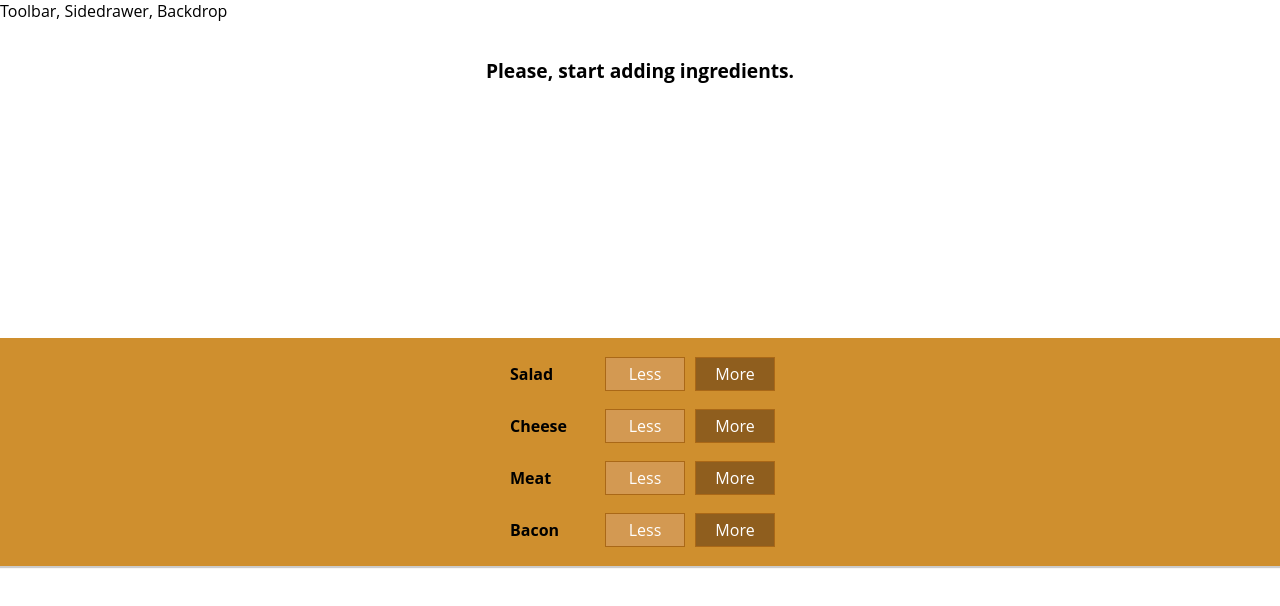
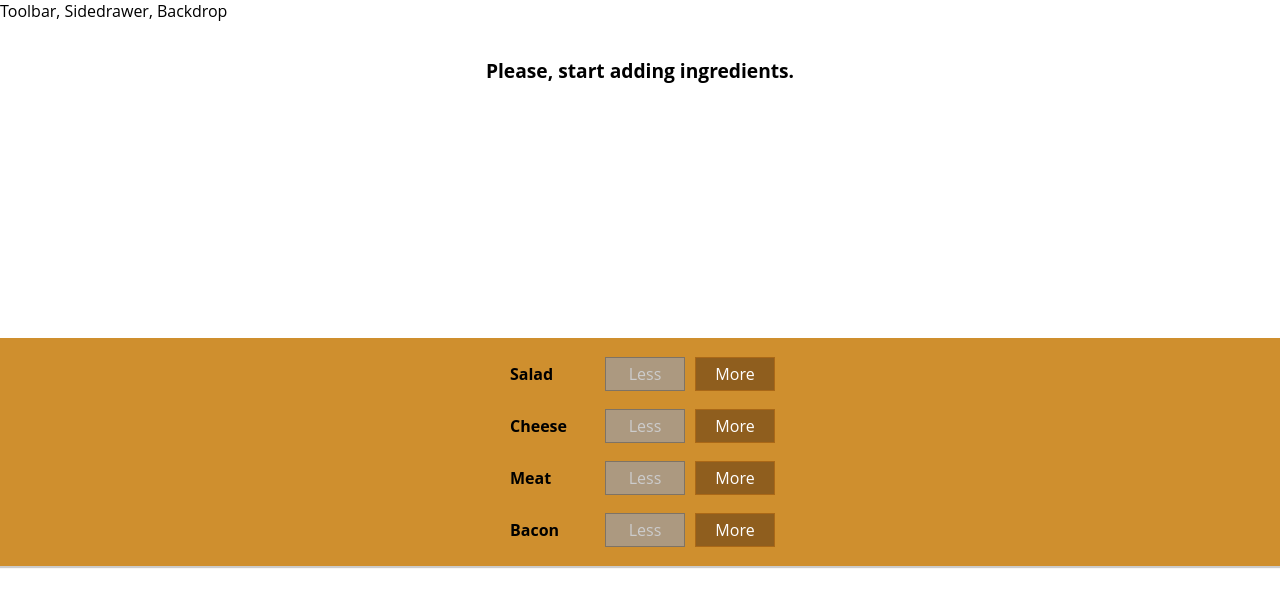
Before and after one commit to mysterymethod/bb, a React (Create React App) app: page / in a window 1280 px wide. Shown: the top 606 px of the page. Built offline with nearby package versions, Linux system fonts and the light colour scheme.

Commit message:
Disable property to less button

```diff
--- a/src/components/Burger/BuildControls/BuildControl/BuildControl.js
+++ b/src/components/Burger/BuildControls/BuildControl/BuildControl.js
@@ -8,8 +8,15 @@
             <div className={classes.Label}>
                 {props.label}
             </div>
-            <button className={classes.Less} onClick={props.remove}>Less</button>
-            <button className={classes.More} onClick={props.add}>More</button>
+            <button
+                className={classes.Less}
+                onClick={props.remove}
+                disabled={props.disabled}
+            >Less</button>
+            <button
+                className={classes.More}
+                onClick={props.add}
+            >More</button>
         </div>
     );
 }
--- a/src/components/Burger/BuildControls/BuildControls.js
+++ b/src/components/Burger/BuildControls/BuildControls.js
@@ -19,8 +19,9 @@
                     <BuildControl
                         key={item.label}
                         label={item.label}
-                        add = {() => props.addIngredient(item.type)}
-                        remove = {() => props.removeIngredient(item.type)}
+                        add={() => props.addIngredient(item.type)}
+                        remove={() => props.removeIngredient(item.type)}
+                        disabled={props.disabled[item.type]}
                     />
                 )
             })}
--- a/src/containers/BurgerBuilder/BurgerBuilder.js
+++ b/src/containers/BurgerBuilder/BurgerBuilder.js
@@ -40,6 +40,13 @@
     }
 
     render() {
+
+        let disabledInfo = {...this.state.ingredients};
+
+        for (let i in disabledInfo) {
+            disabledInfo[i] = disabledInfo[i] <= 0;
+        }
+
         return(
             <Aux>
                 <div>
@@ -49,6 +56,7 @@
                     <BuildControls
                         addIngredient={this.addIngredientHandler}
                         removeIngredient={this.removeIngredientHandler}
+                        disabled={disabledInfo}
                     />
                 </div>
             </Aux>
```
